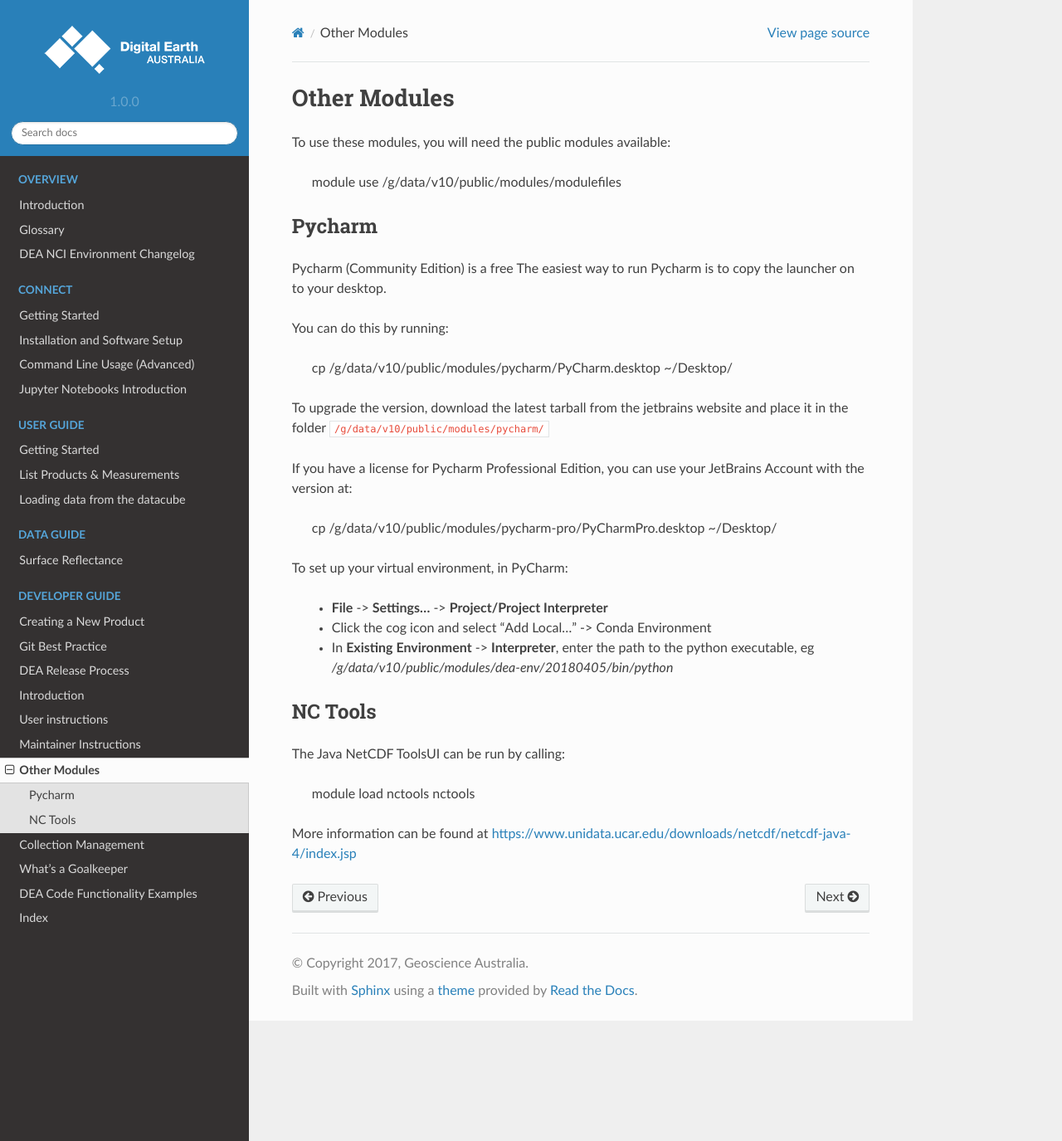
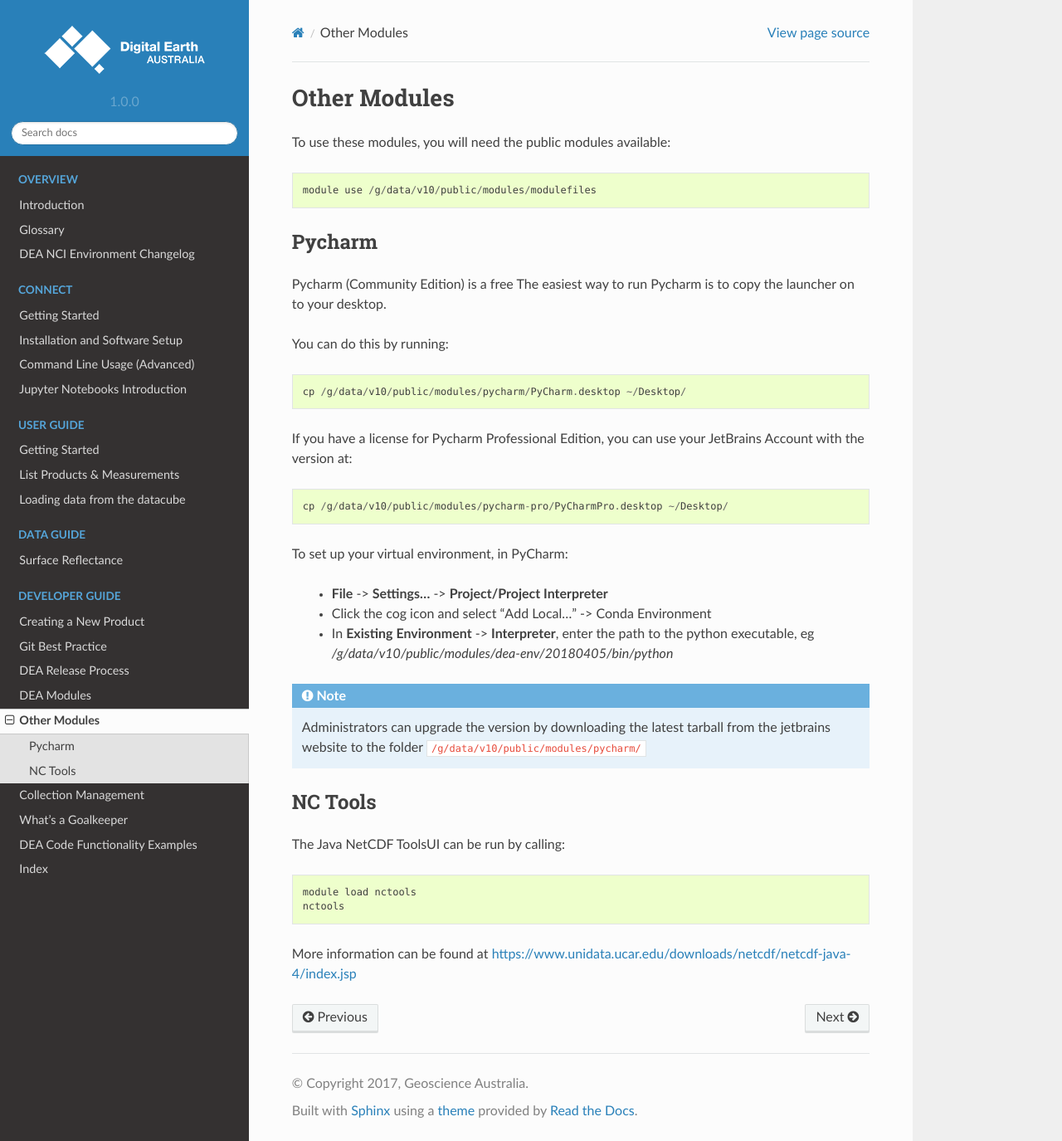
Before and after one commit to GeoscienceAustralia/digitalearthau, a Sphinx documentation site: the page built from docs/internal/other_modules.rst, in a window 1280 px wide and 1375 px high. Shown: the whole window at 83% size. Built offline with Sphinx 7.4.7 and the Read the Docs theme 2.0.0, drawn with Linux system fonts in a browser that asks for light colours; pages that are not in the unit, such as notebooks, are missing from menus.

Commit message:
Update the "Other Modules" page (#100)
* Fix formatting and headings

* Fix formatting and move admin step

```diff
--- a/docs/internal/modules.rst
+++ b/docs/internal/modules.rst
@@ -1,3 +1,7 @@
+***********
+DEA Modules
+***********
+
 |Build Status|
 
 Introduction
@@ -51,7 +55,7 @@
 software dependencies for using DEA.
 
 Notes
-~~~~~
+-----
 
 Loading these module might conflict with other python modules you have
 loaded.
--- a/docs/internal/other_modules.rst
+++ b/docs/internal/other_modules.rst
@@ -2,7 +2,7 @@
 Other Modules
 =============
 
-To use these modules, you will need the public modules available:
+To use these modules, you will need the public modules available::
 
     module use /g/data/v10/public/modules/modulefiles
 
@@ -12,15 +12,13 @@
 Pycharm (Community Edition) is a free
 The easiest way to run Pycharm is to copy the launcher on to your desktop.
 
-You can do this by running:
+You can do this by running::
 
     cp /g/data/v10/public/modules/pycharm/PyCharm.desktop ~/Desktop/
 
 
-To upgrade the version, download the latest tarball from the jetbrains website and place it in the folder
-``/g/data/v10/public/modules/pycharm/``
 
-If you have a license for Pycharm Professional Edition, you can use your JetBrains Account with the version at:
+If you have a license for Pycharm Professional Edition, you can use your JetBrains Account with the version at::
 
     cp /g/data/v10/public/modules/pycharm-pro/PyCharmPro.desktop ~/Desktop/
 
@@ -31,11 +29,14 @@
     - In **Existing Environment** -> **Interpreter**, enter the path to the python executable,
       eg `/g/data/v10/public/modules/dea-env/20180405/bin/python`
 
+.. note::
+   Administrators can upgrade the version by downloading the latest tarball from the jetbrains website to the folder
+   ``/g/data/v10/public/modules/pycharm/``
 
 NC Tools
 --------
 
-The Java NetCDF ToolsUI can be run by calling:
+The Java NetCDF ToolsUI can be run by calling::
 
     module load nctools
     nctools
```
